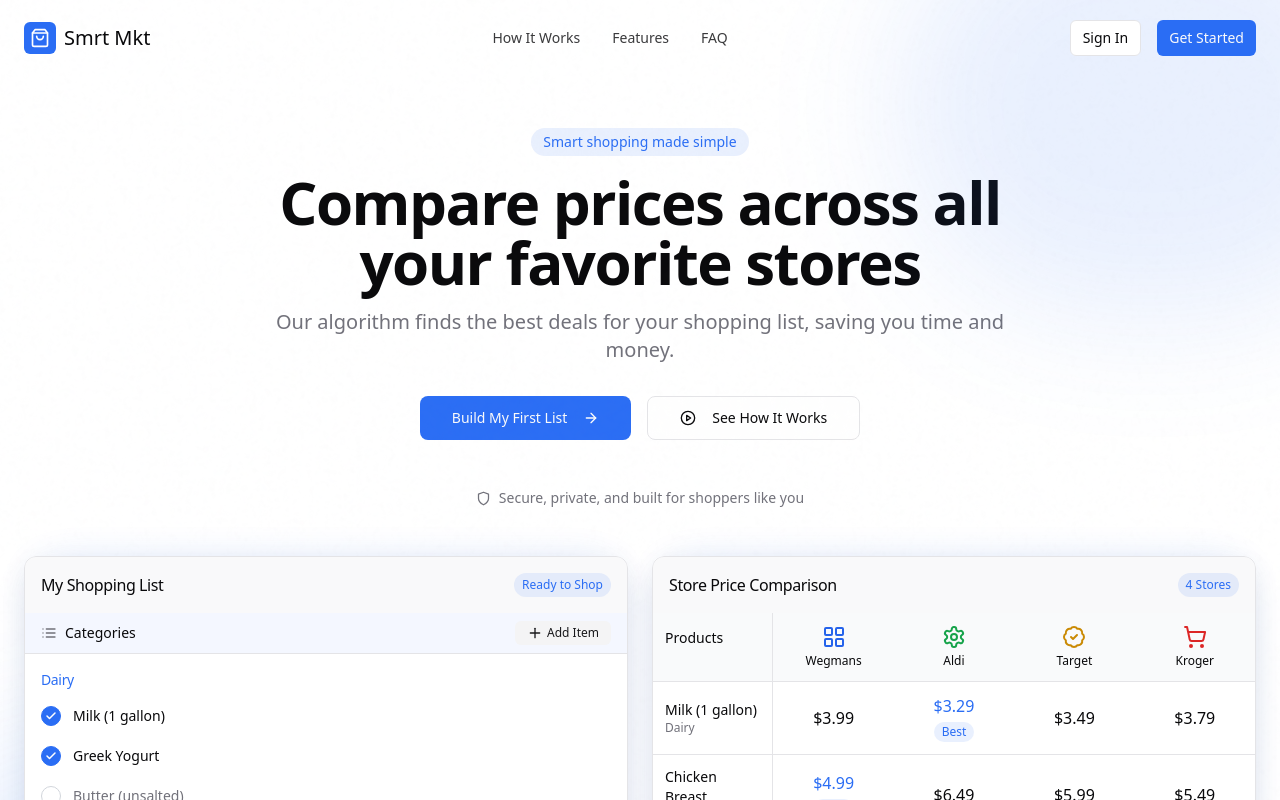
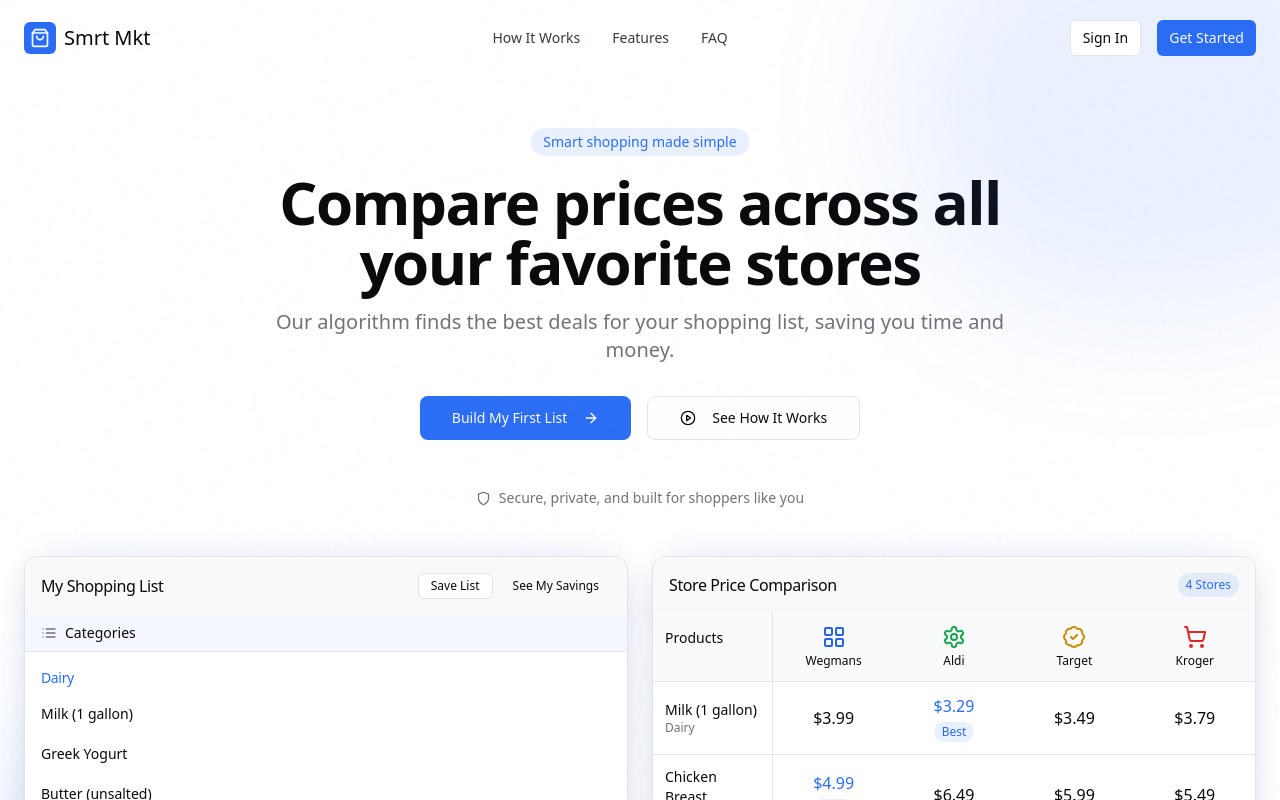
Before and after one commit to Jb00gi3/smrtmkt-de371cf8, a React (Vite) app: page / in a window 1280 px wide. Shown: the top 800 px of the page. Built offline with nearby package versions, Linux system fonts and the light colour scheme.

Commit message:
Update shopping list demo component
- Modified the shopping list demo to remove checkmarks and unselected items.
- Updated the "+ Add Item" button to be an open row under the last product.
- Modified the shopping list and store comparison windows to be templates for the actual tool.

```diff
--- a/src/components/ui-components/ShoppingListDemo.tsx
+++ b/src/components/ui-components/ShoppingListDemo.tsx
@@ -5,7 +5,6 @@ import { Plus } from "lucide-react";
 
 interface GroceryItem {
   name: string;
-  selected: boolean;
 }
 
 interface GroceryCategory {
@@ -18,43 +17,45 @@ const initialShoppingListData: GroceryCategory[] = [
   {
     name: "Dairy",
     items: [
-      { name: "Milk (1 gallon)", selected: true },
-      { name: "Greek Yogurt", selected: true },
-      { name: "Butter (unsalted)", selected: false },
+      { name: "Milk (1 gallon)" },
+      { name: "Greek Yogurt" },
+      { name: "Butter (unsalted)" },
     ]
   },
   {
     name: "Produce",
     items: [
-      { name: "Apples", selected: true },
-      { name: "Bananas", selected: true },
-      { name: "Spinach", selected: false },
+      { name: "Apples" },
+      { name: "Bananas" },
+      { name: "Spinach" },
     ]
   },
   {
     name: "Meat",
     items: [
-      { name: "Chicken Breast", selected: true },
-      { name: "Ground Beef", selected: false },
+      { name: "Chicken Breast" },
+      { name: "Ground Beef" },
     ]
   }
 ];
 
 export function ShoppingListDemo() {
   const [shoppingList, setShoppingList] = useState<GroceryCategory[]>(initialShoppingListData);
-
-  const toggleItemSelection = (categoryIndex: number, itemIndex: number) => {
-    const updatedList = [...shoppingList];
-    updatedList[categoryIndex].items[itemIndex].selected =
-      !updatedList[categoryIndex].items[itemIndex].selected;
-    setShoppingList(updatedList);
-  };
+  const [newItemName, setNewItemName] = useState<string>("");
+  const [activeCategory, setActiveCategory] = useState<string | null>(null);
 
   return (
     <div className="bg-white rounded-xl overflow-hidden shadow-elevated border border-border">
       <div className="p-4 bg-secondary/50 flex justify-between items-center">
         <h3 className="font-medium">My Shopping List</h3>
-        <span className="px-2 py-1 bg-primary/10 text-primary text-xs rounded-full">Ready to Shop</span>
+        <div className="flex items-center gap-2">
+          <Button variant="outline" size="sm" className="text-xs py-1 h-auto">
+            Save List
+          </Button>
+          <Button variant="primary" size="sm" className="text-xs py-1 h-auto">
+            See My Savings
+          </Button>
+        </div>
       </div>
 
       <div className="px-4 py-2 bg-primary/5 flex justify-between items-center border-b border-border">
@@ -80,12 +81,6 @@ export function ShoppingListDemo() {
           </svg>
           <span className="text-sm font-medium">Categories</span>
         </div>
-        <div className="flex items-center gap-2">
-          <Button variant="secondary" size="sm" className="text-xs py-1 h-auto flex items-center gap-1">
-            <Plus className="h-3.5 w-3.5" />
-            Add Item
-          </Button>
-        </div>
       </div>
 
       <div className="divide-y divide-border max-h-[300px] overflow-y-auto">
@@ -98,33 +93,25 @@ export function ShoppingListDemo() {
               {category.items.map((item, itemIndex) => (
                 <li
                   key={itemIndex}
-                  className="flex items-center px-4 py-2 hover:bg-gray-50 cursor-pointer"
-                  onClick={() => toggleItemSelection(categoryIndex, itemIndex)}
+                  className="flex items-center px-4 py-2 hover:bg-gray-50"
                 >
                   <div className="flex items-center gap-3 flex-1">
-                    <div className={`h-5 w-5 border rounded-full flex items-center justify-center transition-colors ${item.selected ? 'bg-primary border-primary' : 'border-gray-300'}`}>
-                      {item.selected && (
-                        <svg
-                          xmlns="http://www.w3.org/2000/svg"
-                          width="12"
-                          height="12"
-                          viewBox="0 0 24 24"
-                          fill="none"
-                          stroke="white"
-                          strokeWidth="3"
-                          strokeLinecap="round"
-                          strokeLinejoin="round"
-                        >
-                          <path d="M20 6 9 17l-5-5"/>
-                        </svg>
-                      )}
-                    </div>
-                    <span className={`text-sm ${item.selected ? 'font-medium' : 'text-muted-foreground'}`}>
-                      {item.name}
-                    </span>
+                    <span className="text-sm font-medium">{item.name}</span>
                   </div>
                 </li>
               ))}
+              {categoryIndex === shoppingList.length - 1 && (
+                <li className="flex items-center px-4 py-2 hover:bg-gray-50 text-muted-foreground border-t border-dashed border-border/50">
+                  <Button
+                    variant="ghost"
+                    size="sm"
+                    className="w-full justify-start text-xs py-1 h-auto flex items-center gap-1 text-muted-foreground"
+                  >
+                    <Plus className="h-3.5 w-3.5" />
+                    Add Item...
+                  </Button>
+                </li>
+              )}
             </ul>
           </div>
         ))}
```
